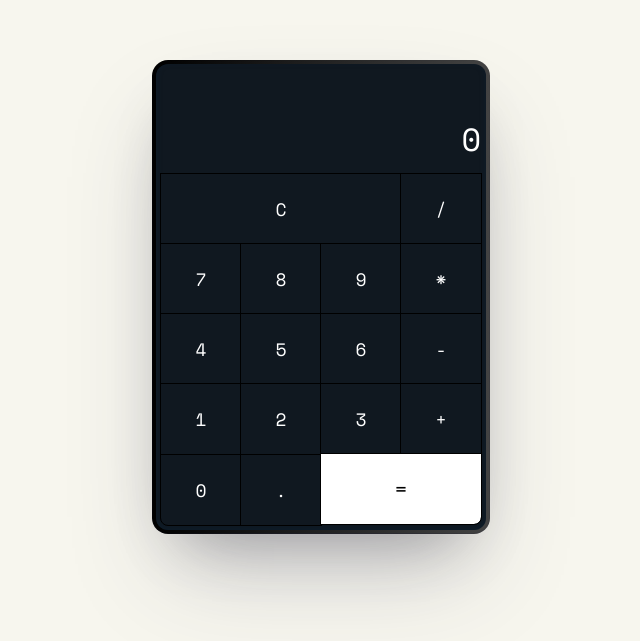
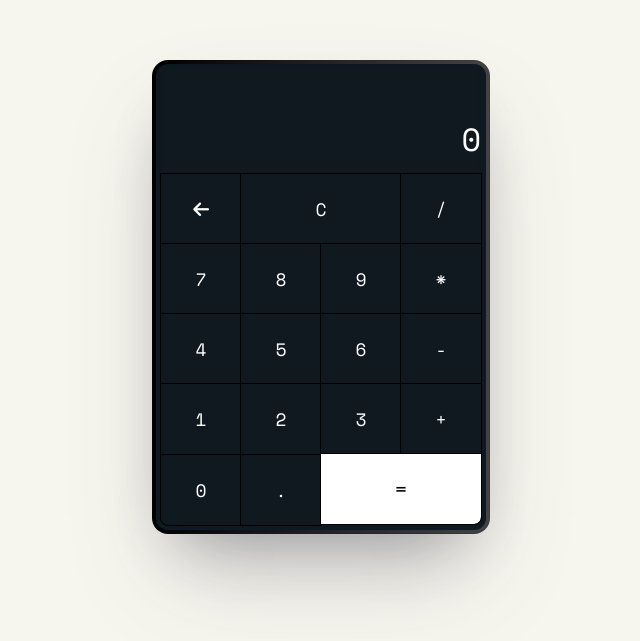
Before and after one commit to chloeharris1/calculator, a React (Create React App) app: page / in a window 1280 px wide. Shown: the part 111-752 px from the top of the page, without its empty margins (319-959 px from the left). Built offline with nearby package versions, Linux system fonts and the light colour scheme.

Commit message:
Added delete button, font awesome icon

```diff
--- a/public/index.html
+++ b/public/index.html
@@ -22,6 +22,9 @@
       work correctly both with client-side routing and a non-root public URL.
       Learn how to configure a non-root public URL by running `npm run build`.
     -->
+    <!--Importing Font Awesome Icons Library-->
+    <link rel="stylesheet" href="https://cdnjs.cloudflare.com/ajax/libs/font-awesome/6.2.0/css/all.min.css" integrity="sha512-xh6O/CkQoPOWDdYTDqeRdPCVd1SpvCA9XXcUnZS2FmJNp1coAFzvtCN9BmamE+4aHK8yyUHUSCcJHgXloTyT2A==" crossorigin="anonymous" referrerpolicy="no-referrer"
+    />
     <title>Calculator</title>
 </head>
 
--- a/src/App.scss
+++ b/src/App.scss
@@ -82,7 +82,7 @@ button {
 }
 
 #clear {
-    width: 240px;
+    width: 160px;
 }
 
 #equals {
@@ -101,3 +101,8 @@ button {
 #zero {
     border-radius: 0px 0px 0px 7px;
 }
+
+i:hover {
+    transform: translateX(-30%);
+    transition: ease-out 0.1s;
+}
--- a/src/components/Buttons.js
+++ b/src/components/Buttons.js
@@ -35,7 +35,14 @@ class Buttons extends React.Component {
                 <button id={button.id} value={button.value}>{button.value}</button>
             );
         });
-        return <div>{calcPad}</div>
+        return (
+        <div>
+            <button id="delete" value='del'>
+            <i class="fa-solid fa-arrow-left"></i>
+            </button>
+            {calcPad}
+        </div>
+            )
     }
 }
 
```
